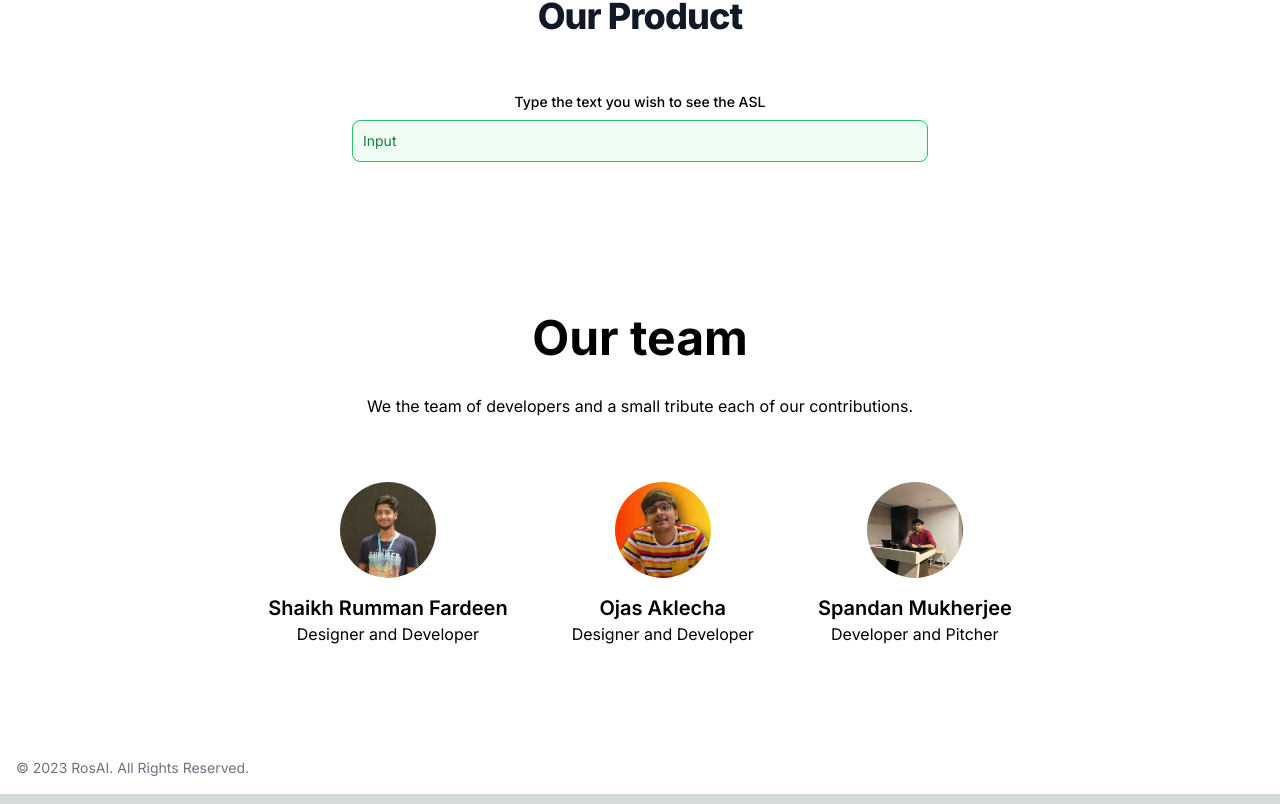
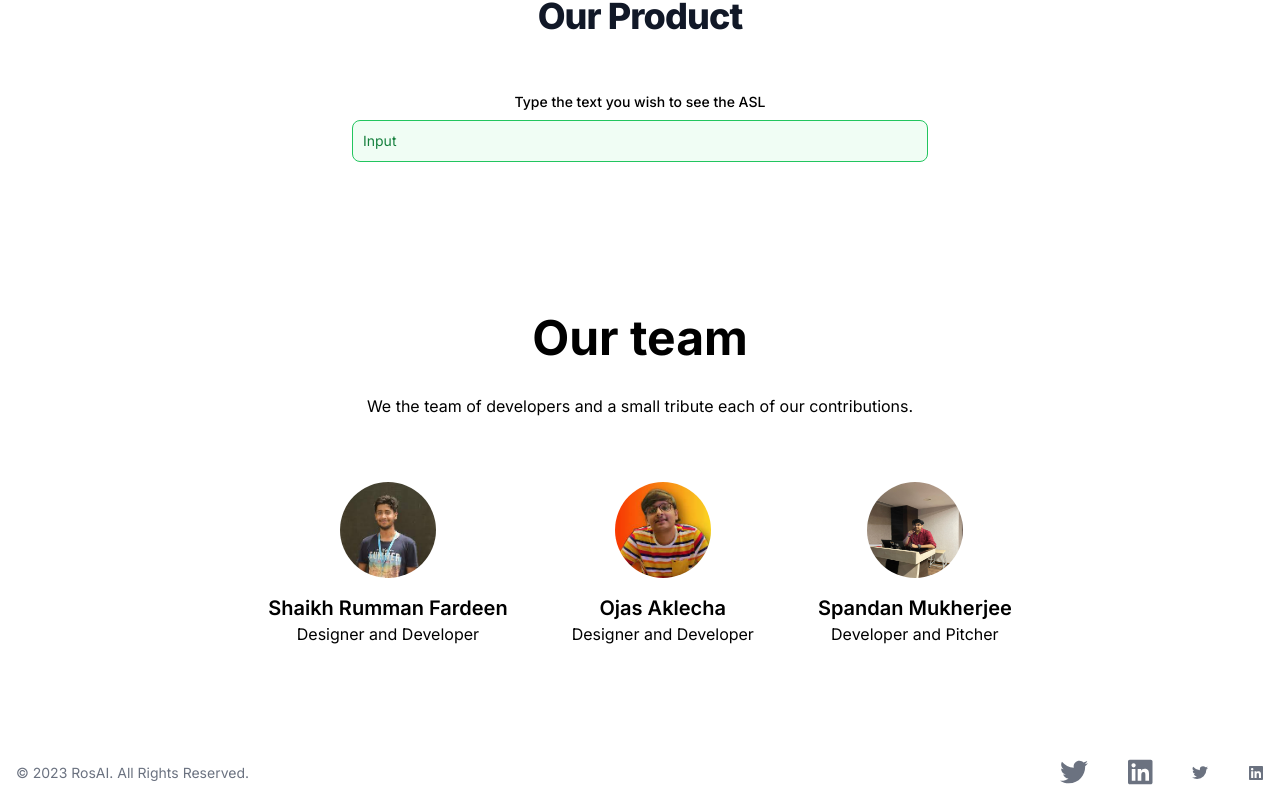
Before and after one commit to srummanf/ROS-AI, a Next.js app: page / in a window 1280 px wide. Shown: the part 2128-2932 px from the top of the page. Built offline with nearby package versions, Linux system fonts and the light colour scheme.

Commit message:
🎨 Files modified

```diff
--- a/components/Footer.jsx
+++ b/components/Footer.jsx
@@ -1,4 +1,7 @@
 import React from 'react'
+import { FontAwesomeIcon } from '@fortawesome/react-fontawesome';
+import { faTwitter, faLinkedin } from '@fortawesome/free-brands-svg-icons';
+
 
 const Footer = () => {
     return (
@@ -11,14 +14,30 @@ const Footer = () => {
                     <ul
                         class="flex flex-wrap items-center mt-2 md:mt-0 gap-4 md:gap-10 text-xs md:text-sm font-medium text-gray-500 dark:text-gray-400">
                         <li>
-                            <a href="https://in.linkedin.com/company/rosaitech"><i
-                                class="text-lg md:text-xl fab fa-linkedin-in"></i></a>
+                            <a href="https://in.linkedin.com/company/rosaitech">
+                                <FontAwesomeIcon icon={faTwitter} size="2x" /> {/* Adjust the size as needed */}
+                            </a>
                         </li>
                         <li>
-                            <a href="https://twitter.com/ROStech_ai"><i class="text-lg md:text-xl fab fa-twitter"></i></a>
+                            <a href="https://twitter.com/ROStech_ai">
+                                <FontAwesomeIcon icon={faLinkedin} size="2x" /> {/* Adjust the size as needed */}
+                            </a>
                         </li>
+                        <li>
+                            <a href="https://twitter.com/ROStech_ai" class="text-gray-500 hover:text-gray-900 dark:hover:text-white">
+                                <svg class="w-4 h-4" aria-hidden="true" xmlns="http://www.w3.org/2000/svg" fill="currentColor" viewBox="0 0 20 17">
+                                    <path fill-rule="evenodd" d="M20 1.892a8.178 8.178 0 0 1-2.355.635 4.074 4.074 0 0 0 1.8-2.235 8.344 8.344 0 0 1-2.605.98A4.13 4.13 0 0 0 13.85 0a4.068 4.068 0 0 0-4.1 4.038 4 4 0 0 0 .105.919A11.705 11.705 0 0 1 1.4.734a4.006 4.006 0 0 0 1.268 5.392 4.165 4.165 0 0 1-1.859-.5v.05A4.057 4.057 0 0 0 4.1 9.635a4.19 4.19 0 0 1-1.856.07 4.108 4.108 0 0 0 3.831 2.807A8.36 8.36 0 0 1 0 14.184 11.732 11.732 0 0 0 6.291 16 11.502 11.502 0 0 0 17.964 4.5c0-.177 0-.35-.012-.523A8.143 8.143 0 0 0 20 1.892Z" clip-rule="evenodd" />
+                                </svg>
+                                <span class="sr-only">Twitter page</span>
+                            </a>
+                        </li>
+                        <li><a href="https://in.linkedin.com/company/rosaitech" class="text-gray-500 hover:text-gray-900 dark:hover:text-white">
+                            <svg xmlns="http://www.w3.org/2000/svg" fill="currentColor" class="w-4 h-4" viewBox="0 0 448 512"><path d="M416 32H31.9C14.3 32 0 46.5 0 64.3v383.4C0 465.5 14.3 480 31.9 480H416c17.6 0 32-14.5 32-32.3V64.3c0-17.8-14.4-32.3-32-32.3zM135.4 416H69V202.2h66.5V416zm-33.2-243c-21.3 0-38.5-17.3-38.5-38.5S80.9 96 102.2 96c21.2 0 38.5 17.3 38.5 38.5 0 21.3-17.2 38.5-38.5 38.5zm282.1 243h-66.4V312c0-24.8-.5-56.7-34.5-56.7-34.6 0-39.9 27-39.9 54.9V416h-66.4V202.2h63.7v29.2h.9c8.9-16.8 30.6-34.5 62.9-34.5 67.2 0 79.7 44.3 79.7 101.9V416z" /></svg>
+                            <span class="sr-only">LinkedIn account</span>
+                        </a></li>
                     </ul>
                 </div>
+
             </section>
         </>
     )
--- a/package.json
+++ b/package.json
@@ -9,6 +9,9 @@
     "lint": "next lint"
   },
   "dependencies": {
+    "@fortawesome/fontawesome-svg-core": "^6.4.2",
+    "@fortawesome/free-brands-svg-icons": "^6.4.2",
+    "@fortawesome/react-fontawesome": "^0.2.0",
     "autoprefixer": "10.4.15",
     "eslint": "8.49.0",
     "eslint-config-next": "13.4.19",
```
Also changed, not shown: 1 other file (tests, documents, lock files or other folders).
